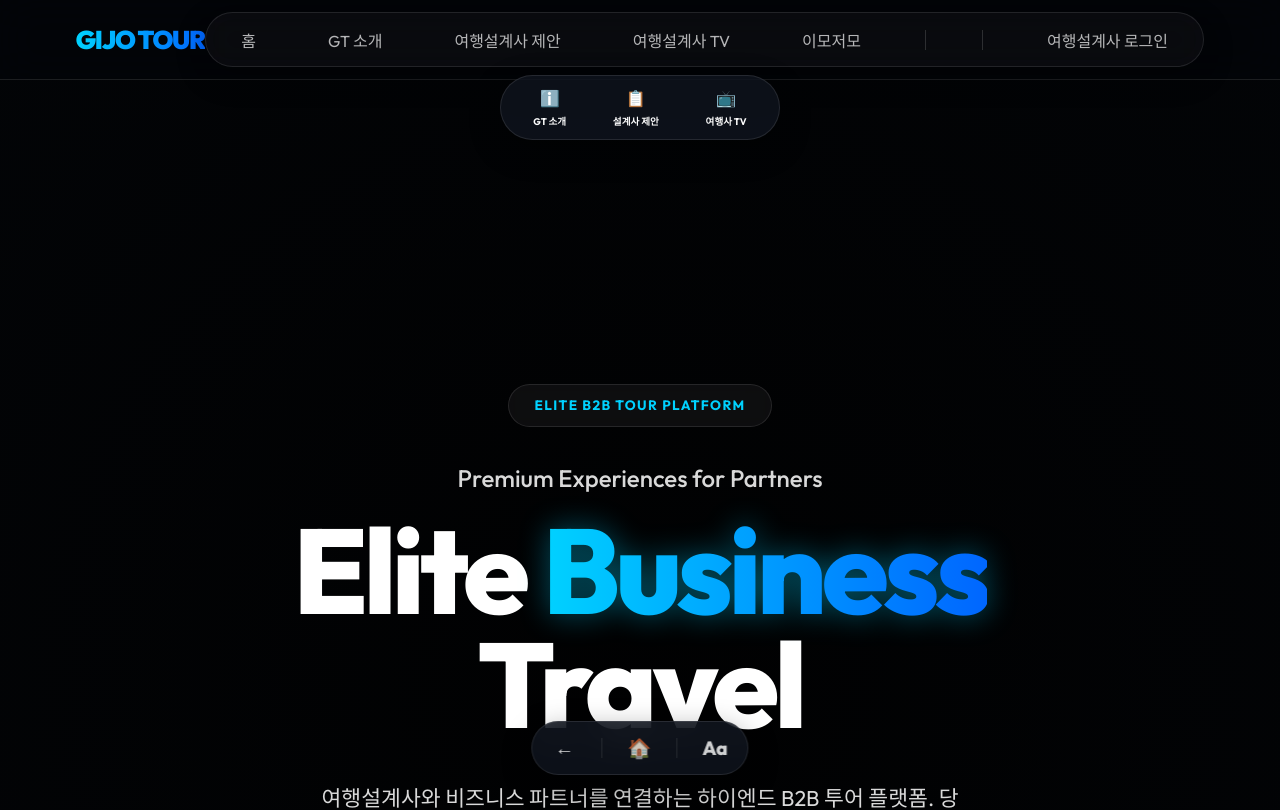
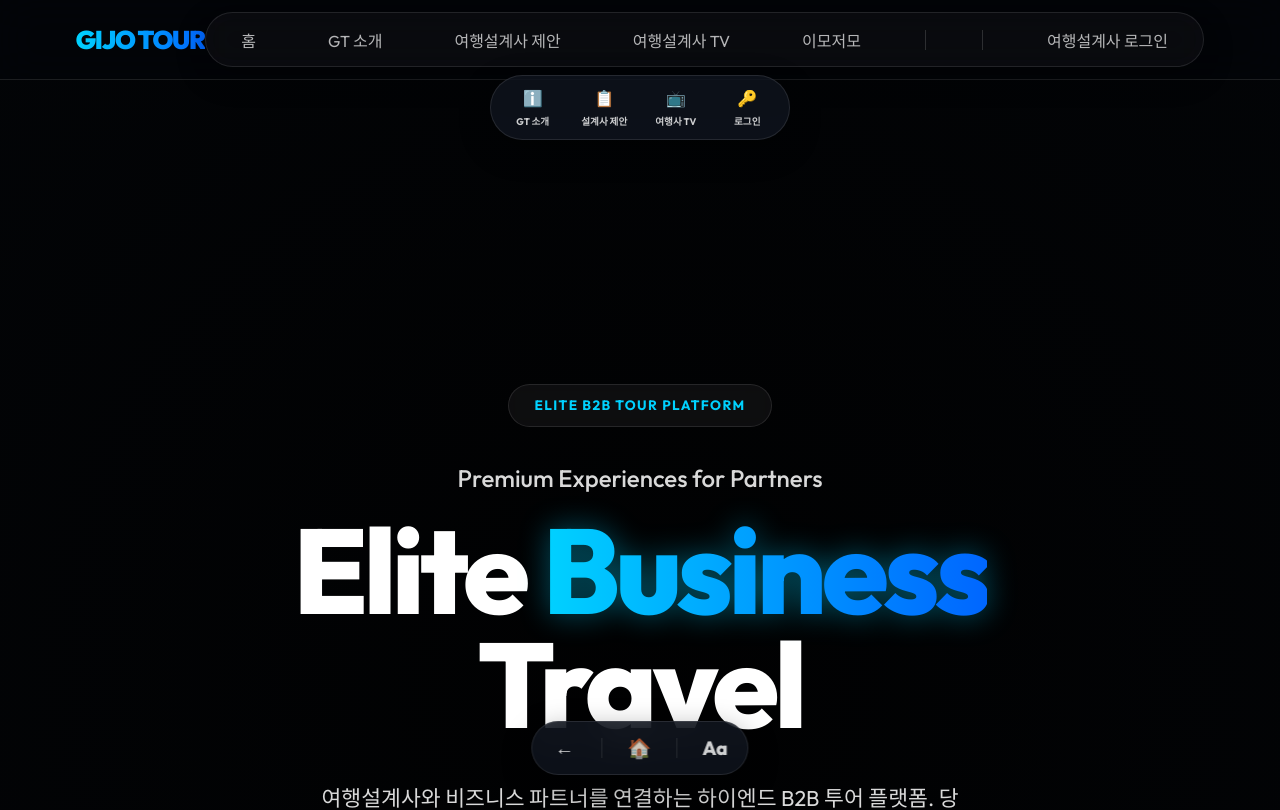
Before and after one commit to gijotour/gijo-tour-app, a React (Vite) app: page /gijotour in a window 1280 px wide. Shown: the top 810 px of the page. Built offline with nearby package versions, Linux system fonts and the light colour scheme.

Commit message:
feat: 상단 네비게이터 '로그인' 메뉴 통합 및 전역 메뉴 폰트 소형화 통일

```diff
--- a/src/index.css
+++ b/src/index.css
@@ -3617,3 +3617,35 @@ html {
 .size-modal-overlay {
   display: none !important;
 }
+
+/* Global Menu Font Downsizing & Consistency */
+.nav-link, .m-nav-item, .nav-hub-btn, .dropdown-item, .label-mini {
+  font-size: 0.82rem !important; /* Uniform small size */
+  font-weight: 700 !important;
+}
+
+.label-mini {
+  font-size: 0.6rem !important; /* Even smaller for mini labels */
+  opacity: 0.8;
+}
+
+/* Slim Hub Optimization for 4 items */
+.slim-hub.top-fixed {
+  min-width: 300px !important;
+  gap: 8px !important;
+  padding: 4px 10px !important;
+}
+
+.slim-hub.top-fixed .m-nav-item {
+  flex: 1;
+  padding: 4px !important;
+}
+
+.nav-username {
+  font-size: 0.75rem !important;
+}
+
+/* Ensure dropdown items are also compact */
+.dropdown-item {
+  padding: 8px 12px !important;
+}
--- a/src/shared/Navbar.jsx
+++ b/src/shared/Navbar.jsx
@@ -200,7 +200,7 @@ const Navbar = ({ onLogin, isLoggedIn, onLogout, userName, userRole, setForceBoa
         </div>
       </div>
 
-      {/* Mobile Top-Fixed Slim Navigator */}
+      {/* Mobile Top-Fixed Slim Navigator - Now with Login */}
       <div className="mobile-bottom-nav slim-hub top-fixed">
         <button className={`m-nav-item ${location.pathname.includes('/about') ? 'active' : ''}`} onClick={() => handleNavClick('/gijotour/about')}>
           <span className="icon">ℹ️</span>
@@ -214,6 +214,17 @@ const Navbar = ({ onLogin, isLoggedIn, onLogout, userName, userRole, setForceBoa
           <span className="icon">📺</span>
           <span className="label-mini">여행사 TV</span>
         </button>
+        {isLoggedIn ? (
+          <button className={`m-nav-item ${isUserMenuOpen ? 'active' : ''}`} onClick={() => setIsUserMenuOpen(true)}>
+            <div className="nav-avatar mini" style={{ backgroundImage: `url(https://api.dicebear.com/7.x/avataaars/svg?seed=${userName})`, width: '18px', height: '18px' }}></div>
+            <span className="label-mini">내 정보</span>
+          </button>
+        ) : (
+          <button className="m-nav-item" onClick={() => handleNavClick('/gijotour/login')}>
+            <span className="icon">🔑</span>
+            <span className="label-mini">로그인</span>
+          </button>
+        )}
       </div>
 
       {/* Global Mobile Menu Overlay - Unified Manager */}
```
